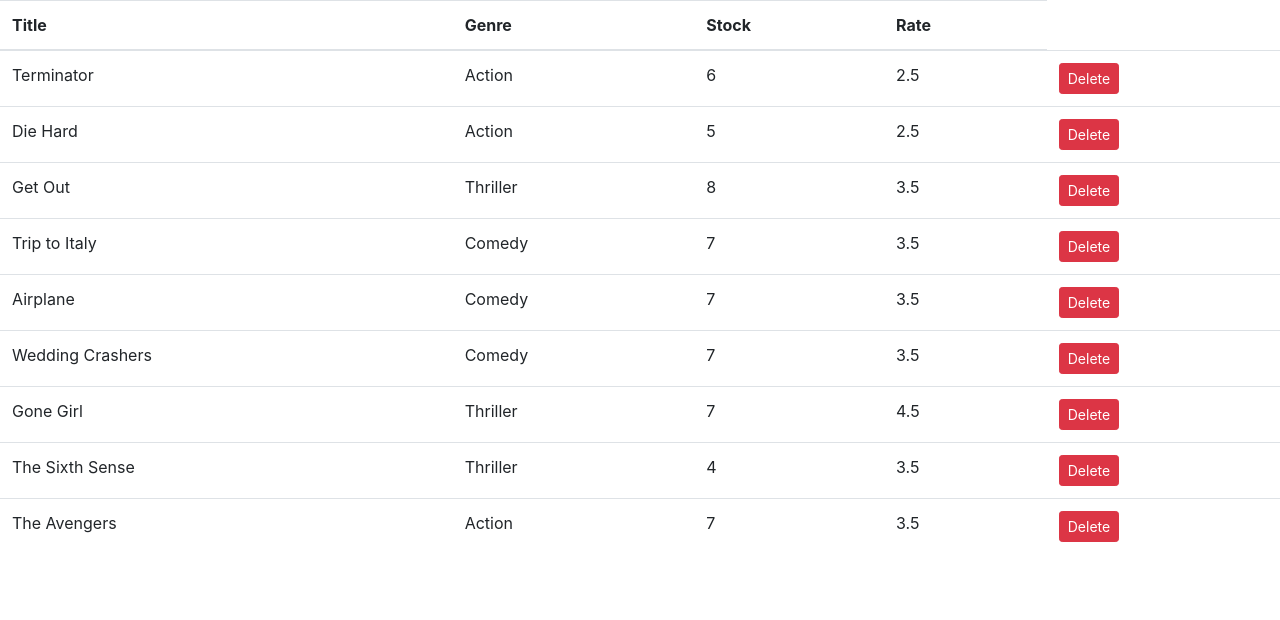
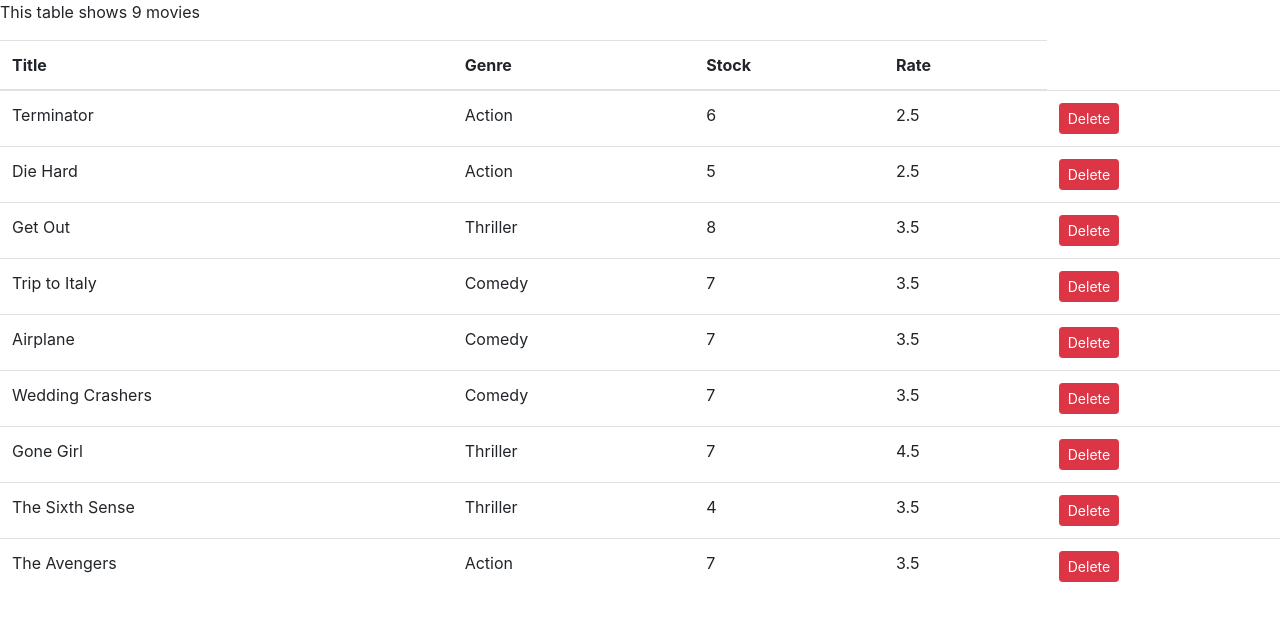
Before and after one commit to Hasandev08/Simple-Basic-React, a React (Create React App) app: page / in a window 1280 px wide. Shown: the top 620 px of the page. Built offline with nearby package versions, Linux system fonts and the light colour scheme.

Commit message:
Update Movies.jsx

```diff
--- a/src/components/Movies.jsx
+++ b/src/components/Movies.jsx
@@ -12,7 +12,13 @@ class Movies extends React.Component {
     };
 
     render() {
+        const {length: count} = this.state.movie
+
+        if (count === 0) return <p>There are no movies in the database</p>
+
         return (
+            <div>
+                <p>This table shows { count } movies</p>
                 <table className="table">
                     <thead>
                         <tr>
@@ -40,6 +46,7 @@ class Movies extends React.Component {
 
                     </tbody>
                 </table>
+            </div>
         );
     }
 }
```
Lines whose indentation alone changed are shown as unchanged.
